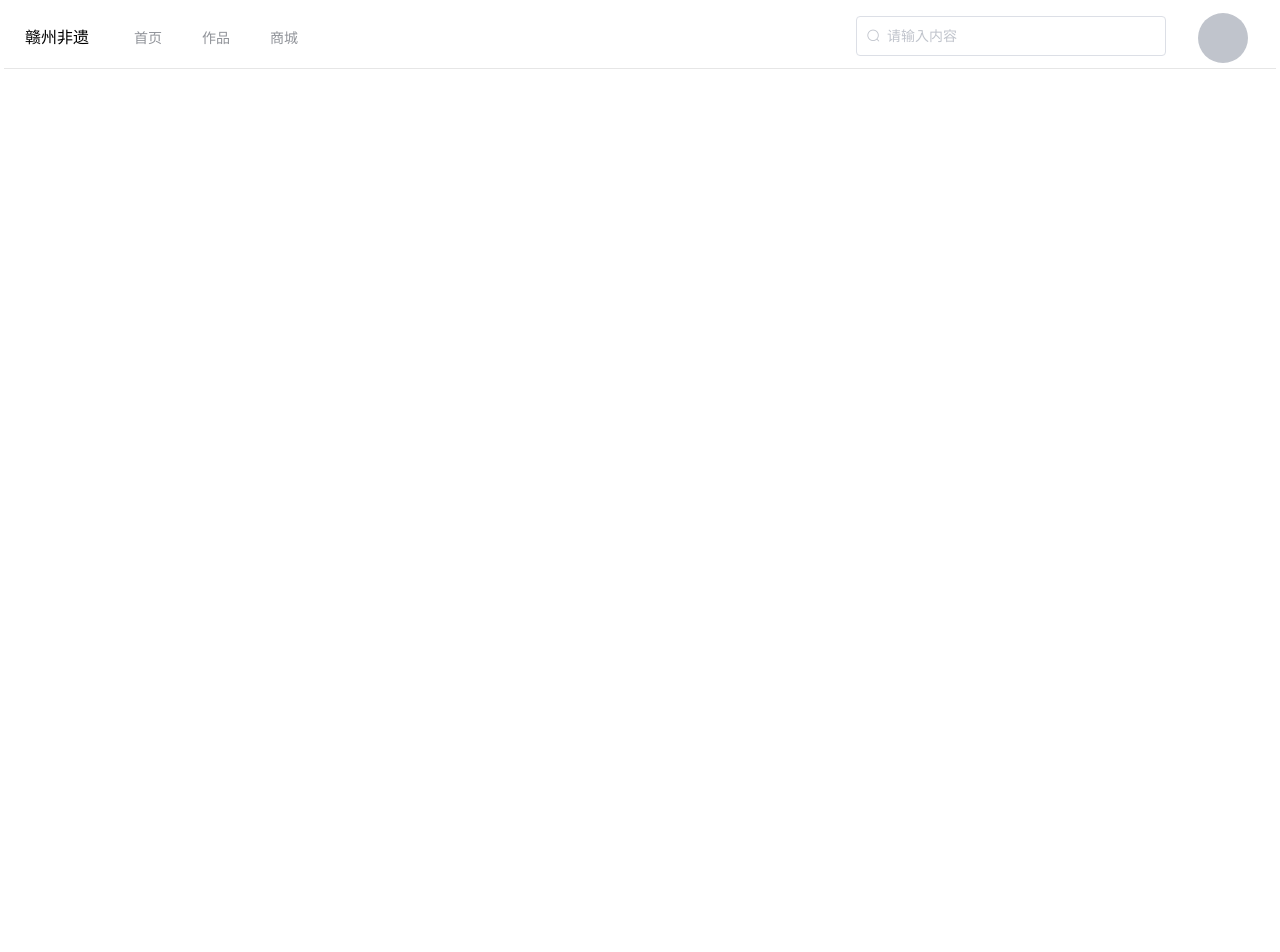
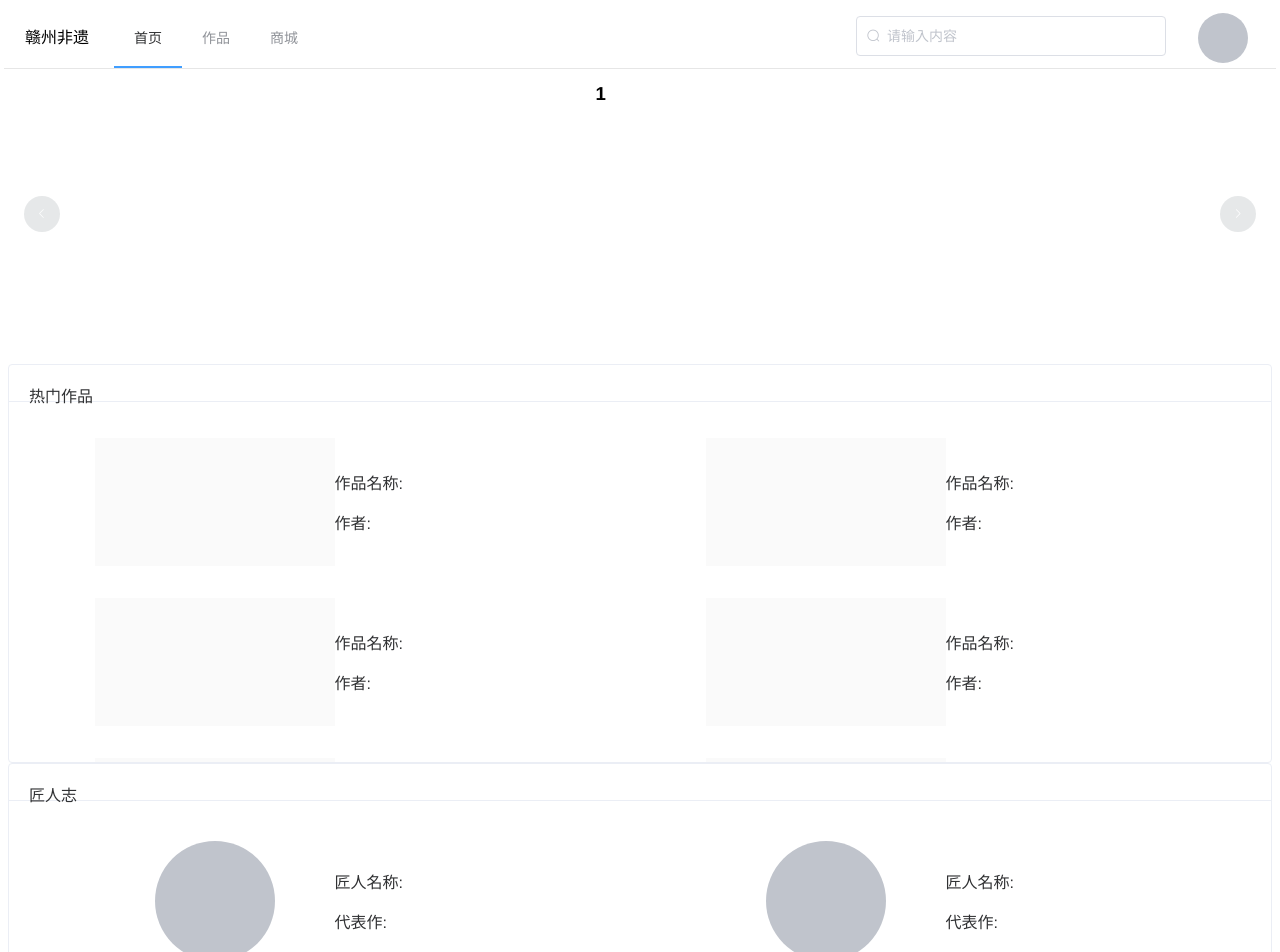
Before and after one commit to Desain7/Internet-, a Vue app: page /#/Home in a window 1280 px wide. Shown: the top 952 px of the page. Before the commit the page ends 800 px from the top, so only its background shows below. Built offline with nearby package versions, Linux system fonts and the light colour scheme.

Commit message:
添加组件

```diff
--- a/src/components/Header/index.vue
+++ b/src/components/Header/index.vue
@@ -14,9 +14,12 @@
           @select="handleSelect"
           router
         >
-          <el-menu-item index="Home">首页</el-menu-item>
-          <el-menu-item index="Works" >作品</el-menu-item>
-          <el-menu-item index="Shop" >商城</el-menu-item>
+          <el-menu-item
+            v-for="(item, index) in navIndex"
+            :key="index"
+            :index="item.navRouter"
+            >{{ item.navName }}</el-menu-item
+          >
         </el-menu></el-col
       >
       <el-col :span="6"
@@ -29,7 +32,15 @@
       ></el-col>
       <el-col :span="2">
         <div class="block">
-          <el-avatar :size="50" :src="avatarUrl"></el-avatar>
+          <el-dropdown>
+            <span class="el-dropdown-link">
+              <el-avatar :size="50" :src="avatarUrl"></el-avatar>
+            </span>
+            <el-dropdown-menu slot="dropdown">
+              <el-dropdown-item>我的主页</el-dropdown-item>
+              <el-dropdown-item divided>登录/注册</el-dropdown-item>
+            </el-dropdown-menu>
+          </el-dropdown>
         </div>
       </el-col>
       <div class="line"></div>
@@ -42,15 +53,24 @@ export default {
   name: "myNavigation",
   data() {
     return {
-      activeIndex: "1",
-      searchInput:'',
-      avatarUrl:''
+      activeIndex: this.$router.currentRoute.name,
+      navIndex: [
+        { navName: "首页", navRouter: "Home" },
+        { navName: "作品", navRouter: "Works" },
+        { navName: "商城", navRouter: "Shop" },
+      ],
+      searchInput: "",
+      avatarUrl: "",
     };
   },
   methods: {
     handleSelect(key, keyPath) {
       console.log(key, keyPath);
     },
+    // activeChange(index) {
+    //   this.activeIndex = index;
+    //   console.log(this.$router)
+    // },
   },
 };
 </script>
@@ -77,13 +97,13 @@ export default {
         margin: auto;
       }
     }
-    .block{
-        margin-top: 5%;
+    .block {
+      margin-top: 5%;
     }
   }
-  .line{
-    border-bottom: 1px solid rgb(230,230,230);
+  .line {
+    border-bottom: 1px solid rgb(230, 230, 230);
     margin-top: 60px;
-    }
+  }
 }
 </style>
--- a/src/components/WorkCard/workCard.vue
+++ b/src/components/WorkCard/workCard.vue
@@ -1,6 +1,6 @@
 <template>
   <div>
-    <el-card class="box-card">
+    <el-card class="work-box-card">
       <div class="left">
         <img src="" alt="" />
       </div>
@@ -14,10 +14,10 @@
         <div class="handle">
           <div class="icons">
             <el-button type="text">
-              <i class="iconfont icon-favorites"></i
+              <i class="iconfont icon-good"></i
             ></el-button>
             <el-button type="text">
-              <i class="iconfont icon-good"></i
+              <i class="iconfont icon-favorites"></i
             ></el-button>
           </div>
         </div>
@@ -41,7 +41,7 @@ export default {
 </script>
 
 <style lang="scss" >
-.box-card {
+.work-box-card {
   margin-top: 5%;
   width: 25rem;
   height: 15rem;
@@ -52,7 +52,7 @@ export default {
     .left {
       height: 90%;
       width: 10rem;
-      background-color: #bfc;
+      background-color: rgb(250,250,250);
       margin-right: 10%;
     }
     .right {
--- /dev/null
+++ b/src/pages/Home/carousel/index.vue
@@ -0,0 +1,18 @@
+<template>
+  <div>
+    <el-carousel :interval="5000" arrow="always">
+      <el-carousel-item v-for="item in 4" :key="item">
+        <h3>{{ item }}</h3>
+      </el-carousel-item>
+    </el-carousel>
+  </div>
+</template>
+
+<script>
+export default {
+    name:'myCarousel'
+};
+</script>
+
+<style lang="scss">
+</style>
--- /dev/null
+++ b/src/pages/Home/craftsman/index.vue
@@ -0,0 +1,85 @@
+<template>
+  <div>
+    <el-card class="box-card" shadow="hover">
+      <div slot="header" class="clearfix title">
+        <span class="title">匠人志</span>
+      </div>
+      <div class="content">
+        <div class="text item">
+          <div class="works" v-for="o in 6" :key="o">
+            <div class="avatar">
+                <el-avatar :size="120" :src="avatarUrl" class="craftsAvatar"></el-avatar>
+            </div>
+            <div class="describe">
+              <div class="text">
+                <span> 匠人名称: </span>
+                <span> 代表作: </span>
+              </div>
+            </div>
+          </div>
+        </div>
+      </div>
+    </el-card>
+  </div>
+</template>
+
+<script>
+export default {
+  name: "craftsMan",
+    data() {
+        return {
+            avatarUrl:''
+        }
+    },
+  components: {},
+};
+</script>
+
+<style lang="scss">
+.box-card {
+  .title {
+    span {
+      float: left;
+    }
+  }
+  .content {
+    height: 20rem;
+    .item {
+      display: flex;
+      flex-direction: row;
+      flex-wrap: wrap;
+      margin: 0 auto;
+      .works {
+        width: 30rem;
+        height: 10rem;
+        margin: auto;
+        display: flex;
+        flex-direction: row;
+        .avatar {
+          width: 50%;
+          height: 80%;
+          margin: auto;
+          display: flex;
+          .craftsAvatar{
+            margin: auto;
+          }
+        }
+        .describe {
+          width: 50%;
+          display: flex;
+          .text {
+            height: 5rem;
+            display: flex;
+            flex-direction: column;
+            margin: auto 0;
+            span {
+              margin: auto 0;
+              text-align: left;
+            }
+          }
+        }
+      }
+    }
+  }
+}
+</style>
--- /dev/null
+++ b/src/pages/Home/hotWorks/index.vue
@@ -0,0 +1,76 @@
+<template>
+  <div>
+    <el-card class="box-card" shadow="hover">
+      <div slot="header" class="clearfix title">
+        <span class="title">热门作品</span>
+      </div>
+      <div class="content">
+        <div  class="text item">
+          <div class="works" v-for="o in 6" :key="o">
+            <div class="picture"></div>
+            <div class="describe">
+              <div class="text">
+                <span> 作品名称: </span>
+                <span> 作者: </span>
+              </div>
+            </div>
+          </div>
+        </div>
+      </div>
+    </el-card>
+  </div>
+</template>
+
+<script>
+export default {
+  name: "hotWorks",
+
+  components: {},
+};
+</script>
+
+<style lang="scss">
+.box-card {
+  .title {
+    span {
+      float: left;
+    }
+  }
+  .content {
+    height: 20rem;
+    .item {
+      display: flex;
+      flex-direction: row;
+      flex-wrap: wrap;
+      margin: 0 auto;
+      .works {
+        width: 30rem;
+        height: 10rem;
+        margin: auto;
+        display: flex;
+        flex-direction: row;
+        .picture {
+          width: 50%;
+          height: 80%;
+          margin: auto;
+          background-color: rgb(250,250,250);
+        }
+        .describe {
+          width: 50%;
+          display: flex;
+          .text {
+            height: 5rem;
+            display: flex;
+            flex-direction: column;
+            margin: auto 0;
+            span {
+              margin: auto 0;
+              text-align: left;
+            }
+          }
+        }
+      }
+    }
+  }
+}
+</style>
--- a/src/pages/Home/index.vue
+++ b/src/pages/Home/index.vue
@@ -1,12 +1,19 @@
 <template>
     <div>
-
+        <carousel></carousel>
+        <hotWorks></hotWorks>
+        <craftsman></craftsman>
     </div>
 </template>
 
 <script>
+import carousel from './carousel/index.vue'
+import hotWorks from './hotWorks/index.vue'
+import craftsman from './craftsman/index.vue'
 export default {
-    name:'homePage'
+    name:'homePage',
+
+    components:{carousel, hotWorks, craftsman}
 }
 </script>
 
--- /dev/null
+++ b/src/pages/Shop/goodsCard/index.vue
@@ -0,0 +1,40 @@
+<template>
+  <div>
+    <div class="cardContainer">
+      <el-card :body-style="{ padding: '0px' }">
+        <div class="image">
+
+        </div>
+        <div class="content">
+          <span>好吃的汉堡</span>
+          <div class="bottom">
+            <time class="time"></time>
+          </div>
+        </div>
+      </el-card>
+    </div>
+  </div>
+</template>
+
+<script>
+export default {
+  name: "goodsCard",
+};
+</script>
+
+<style lang="scss">
+.cardContainer{
+    margin-top: 5%;
+    width: 15rem;
+    height: 18rem;
+    .image{
+        width: 15rem;
+        height: 10rem;
+        background-color: rgb(250,250,250);
+        overflow: hidden;
+    }
+    .content{
+        height: 8rem;
+    }
+}
+</style>
--- a/src/pages/Shop/index.vue
+++ b/src/pages/Shop/index.vue
@@ -1,12 +1,14 @@
 <template>
     <div>
-
+        <goodsCard></goodsCard>
     </div>
 </template>
 
 <script>
+import goodsCard from './goodsCard/index.vue'
 export default {
-    name:'shopPage'
+    name:'shopPage',
+    components:{goodsCard}
 }
 </script>
 
--- a/src/pages/Works/index.vue
+++ b/src/pages/Works/index.vue
@@ -1,12 +1,17 @@
 <template>
     <div>
-
+        <workCard></workCard>
     </div>
 </template>
 
 <script>
+import workCard from '@/components/WorkCard/workCard.vue'
 export default {
-    name:'worksPage'
+    name:'worksPage',
+
+    components:{
+        workCard
+    }
 }
 </script>
 
--- a/src/router/index.js
+++ b/src/router/index.js
@@ -12,33 +12,33 @@ Vue.use(Router)
 export default new Router({
     routes: [
         {
-            name: 'home',
-            path: '/home',
+            name: 'Home',
+            path: '/Home',
             component:Home,
         },
         {
-            name: 'works',
-            path: '/works',
+            name: 'Works',
+            path: '/Works',
             component:Works,
         },
         {
-            name:'register',
-            path: '/register',
+            name:'Register',
+            path: '/Register',
             component:Register,
         },
         {
-            name:'login',
-            path: '/login',
+            name:'Login',
+            path: '/Login',
             component:Login,
         },
         {
-            name:'shop',
-            path: '/shop',
+            name:'Shop',
+            path: '/Shop',
             component:Shop,
         },
         {
             path: '/',
-            redirect:'/home',
+            redirect:'/Home',
             component:Home,
         },
     ]
```
